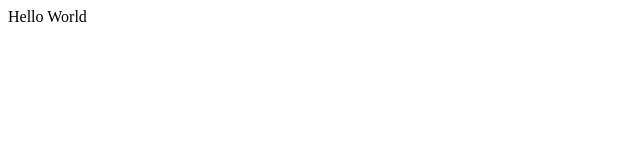
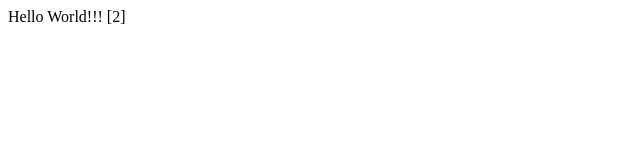
Before and after one commit to Cendrao/ideiaRegra, a plain HTML site: page index.html in a window 1280 px wide. Shown: the full height of the page, 0-640 px from the left. Drawn offline with Linux system fonts and the light colour scheme.

Commit message:
Mudando o texto - testes

```diff
--- a/index.html
+++ b/index.html
@@ -2,6 +2,8 @@
 
 <head></head>
 <body>
-Hello World
+Hello World!!!
+
+[2]
 </body>
 </html>
```
